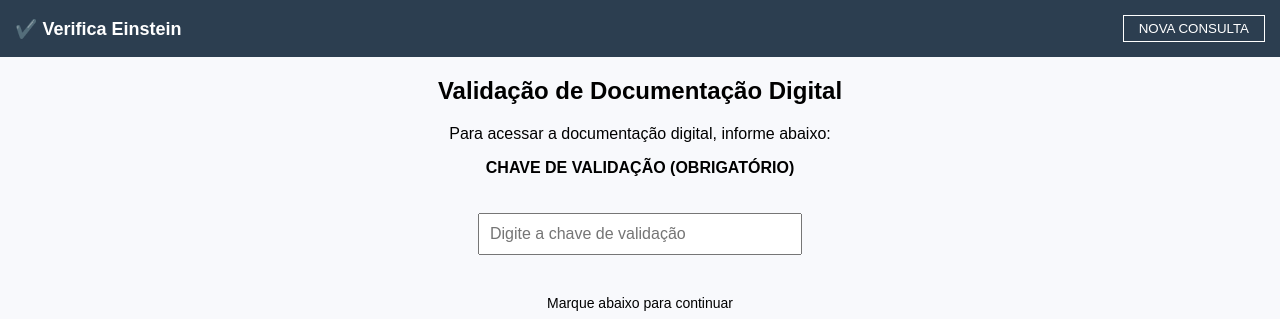
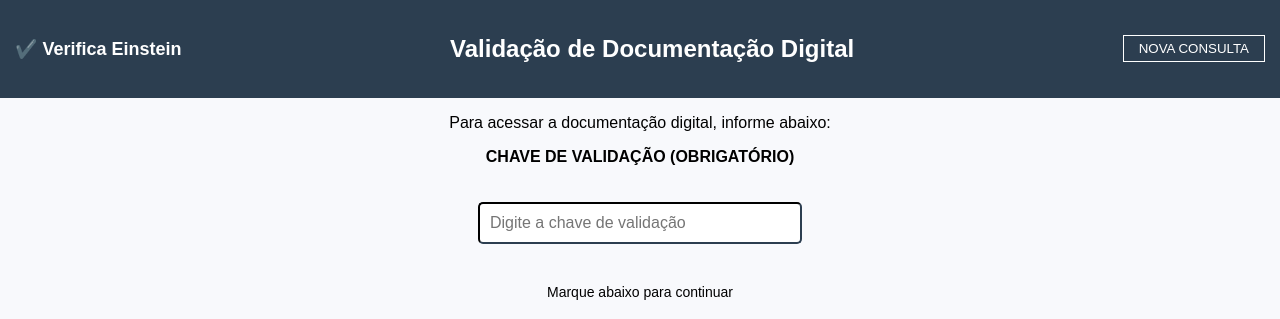
Before and after one commit to verifica-frontend-telemedicinaeinstein/receita, a plain HTML site: page index.html in a window 1280 px wide. Shown: the top 319 px of the page. Drawn offline with Linux system fonts and the light colour scheme.

Commit message:
Add files via upload

```diff
--- a/index.html
+++ b/index.html
@@ -50,6 +50,8 @@
       padding: 10px;
       margin-top: 20px;
       font-size: 16px;
+      border-radius: 5px;
+      border-color: #2c3e50;
     }
     .btn {
       margin-top: 30px;
@@ -107,9 +109,9 @@
   <header>
     <div class="header">
       <h1>✔️ Verifica Einstein</h1>
+      <h2>Validação de <strong>Documentação Digital</strong></h2>
       <button onclick="window.location.href='index.html'">NOVA CONSULTA</button>
     </div>
-    <h2>Validação de <strong>Documentação Digital</strong></h2>
   </header>
 
   <p>Para acessar a documentação digital, informe abaixo:</p>
```
